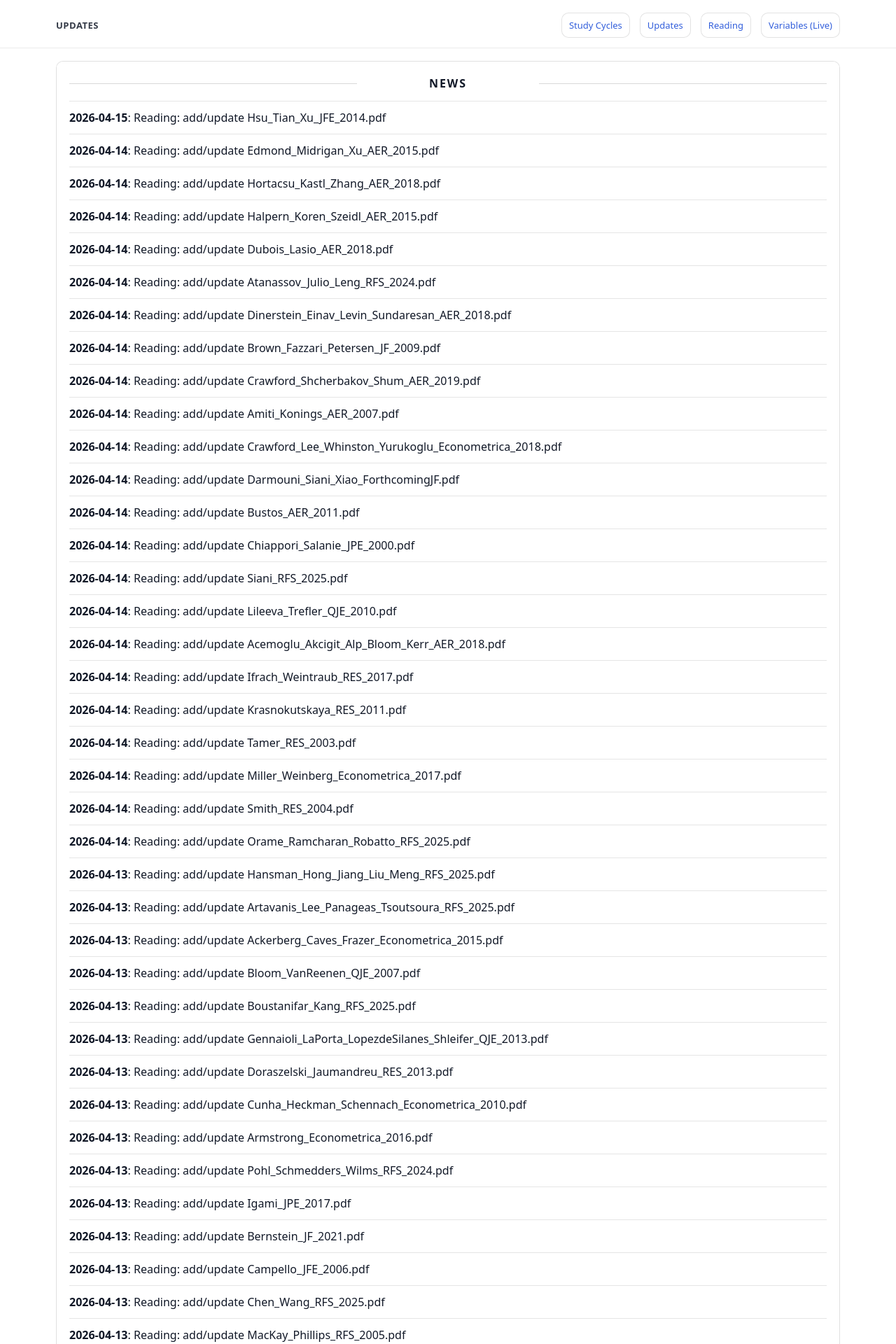
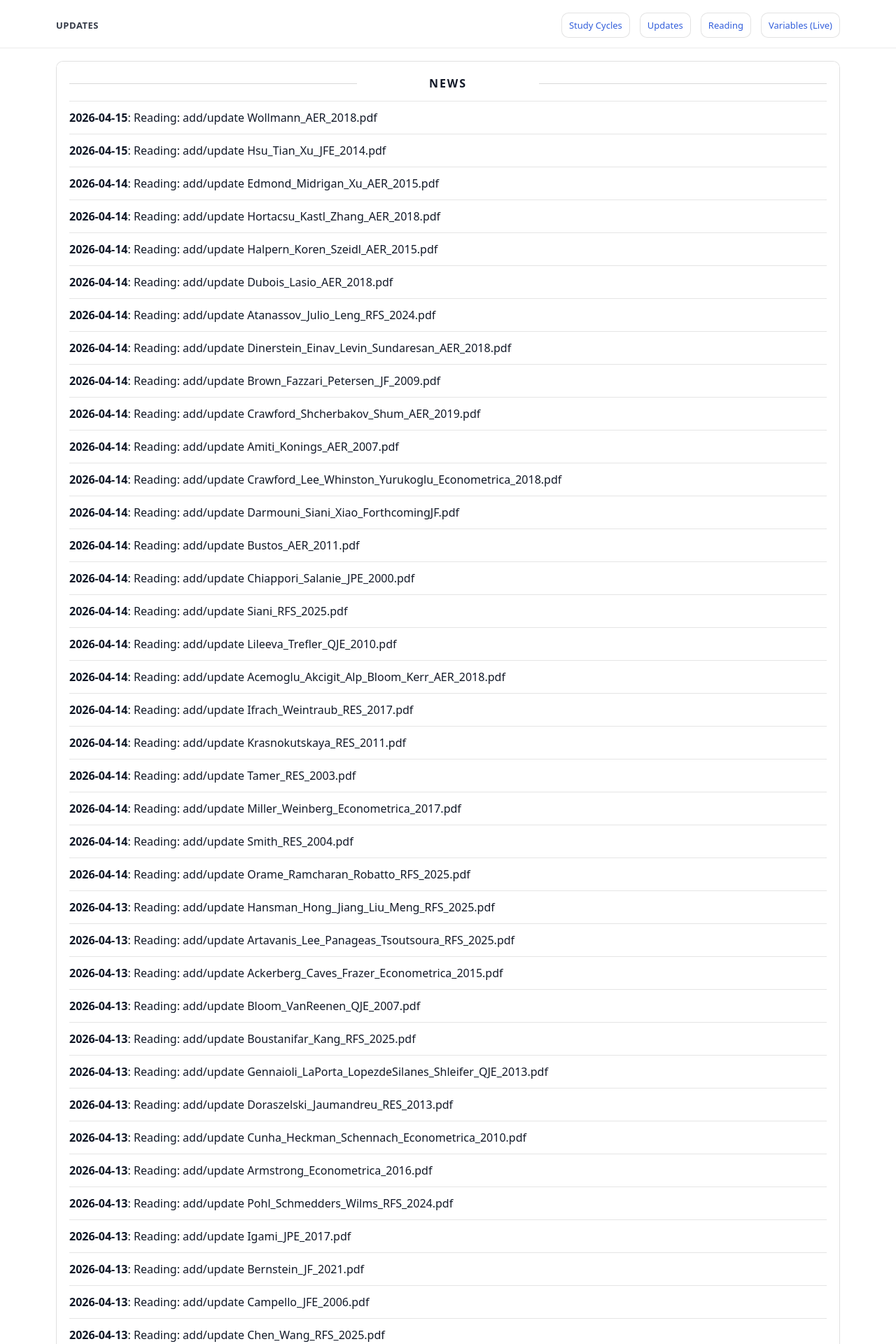
Before and after one commit to yaxinzn/study-archive, a Jekyll site: the page built from updates/index.md, in a window 1280 px wide. Shown: the top 1920 px of the page at 70% size. Built offline with Jekyll 4.4.1, drawn with Linux system fonts in a browser that asks for light colours; some of the changed text lies outside the part shown.

Commit message:
chore: update NEWS feed

```diff
--- a/_data/news.yml
+++ b/_data/news.yml
@@ -1,4 +1,7 @@
 # Auto-generated update history (sorted newest -> oldest). Do not edit manually.
+- ts: "1776200813"
+  date: "2026-04-15"
+  title: "Reading: add/update Wollmann_AER_2018.pdf"
 - ts: "1776200706"
   date: "2026-04-15"
   title: "Reading: add/update Hsu_Tian_Xu_JFE_2014.pdf"
```
